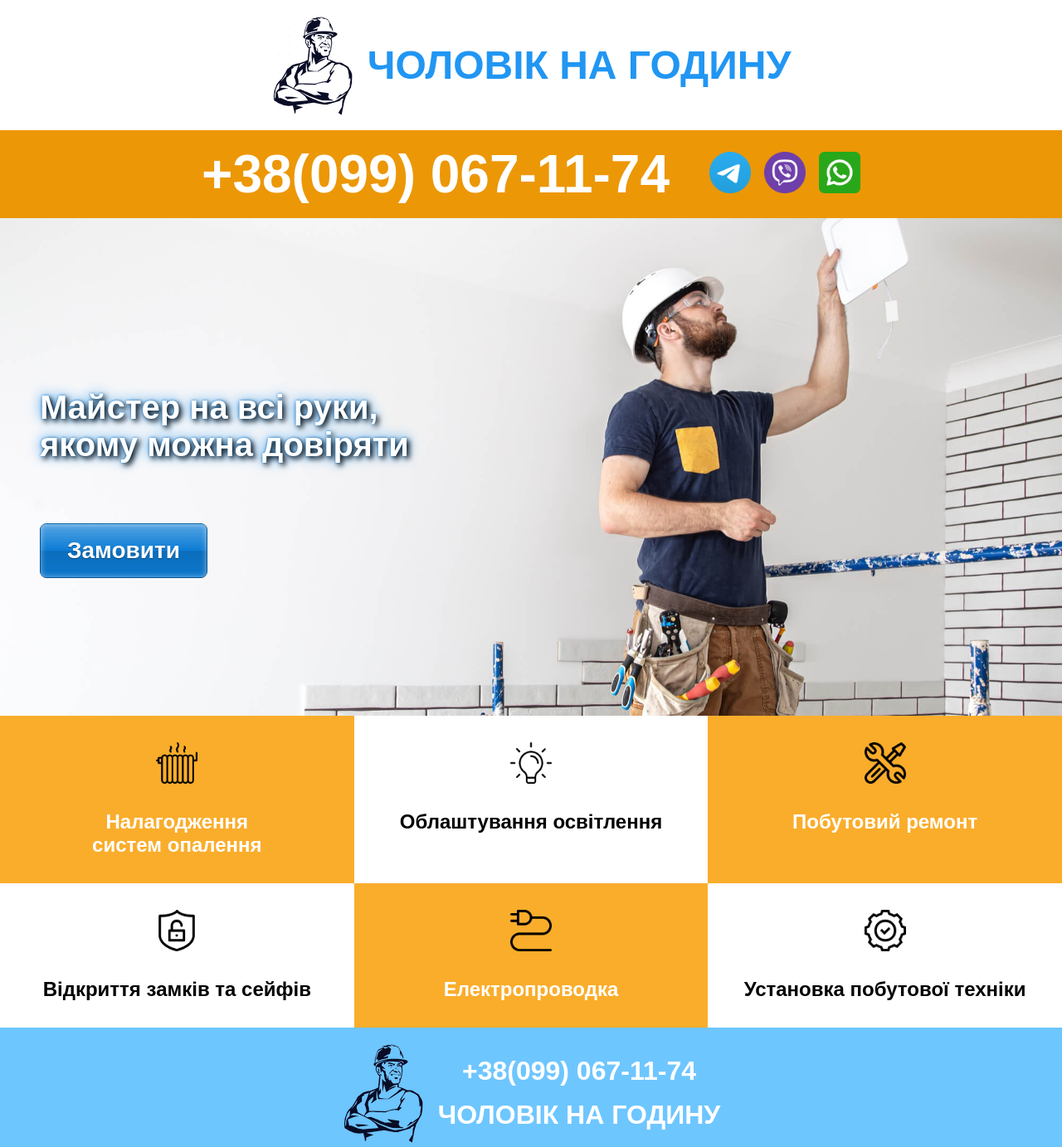
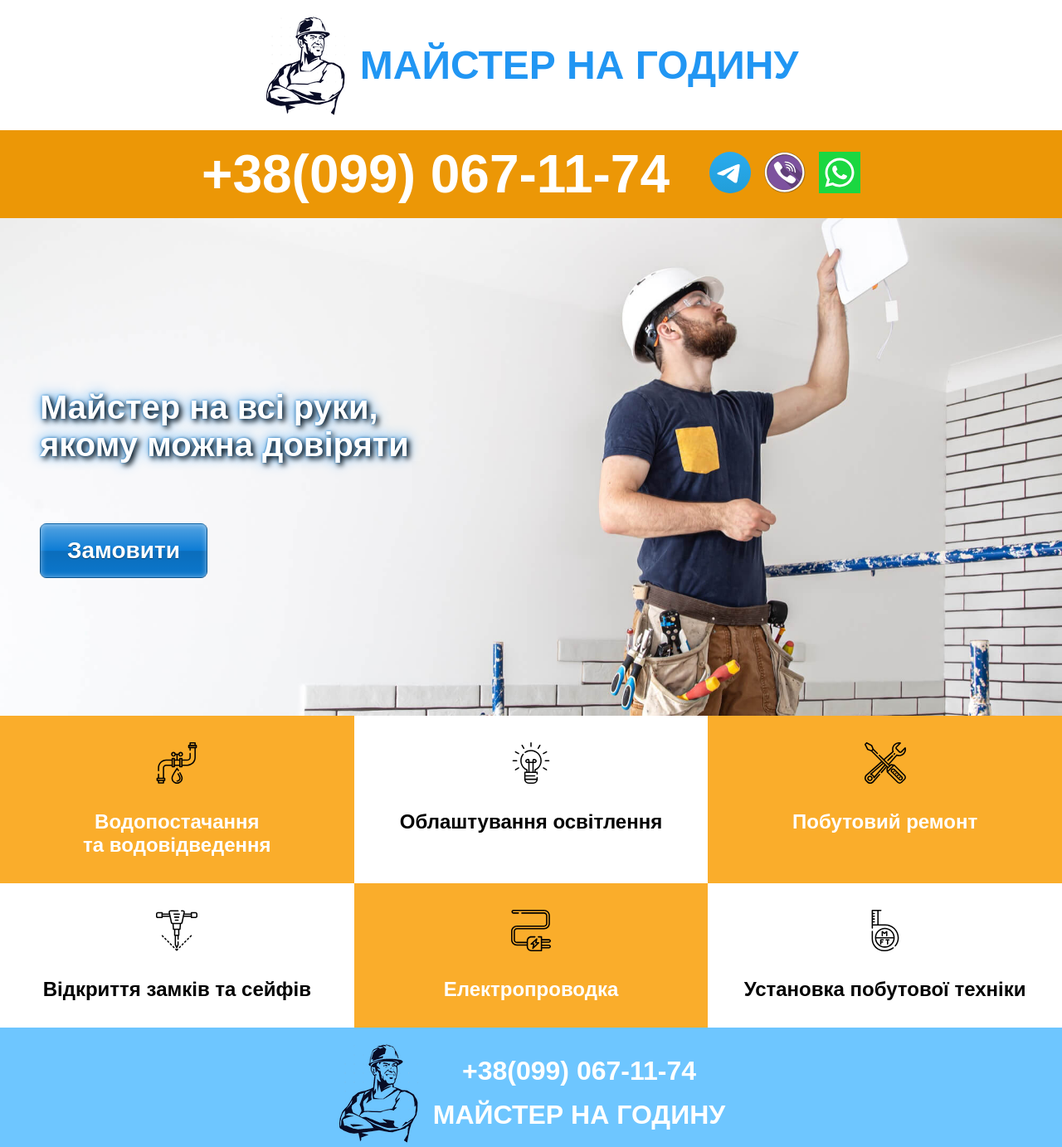
Before and after one commit to Miranna472/plumber, a website: page index.html in a window 1280 px wide. Shown: the whole page at 83% size. Drawn offline with Linux system fonts and the light colour scheme.

Commit message:
SVG icons instead of PNG

```diff
--- a/index.html
+++ b/index.html
@@ -19,17 +19,17 @@
     <header>
         <div class="logo-container">
             <img class="logo" src="./img/logo.webp" alt="logo">
-            <h1 class="title">ЧОЛОВІК НА ГОДИНУ</h1>
+            <h1 class="title">МАЙСТЕР НА ГОДИНУ</h1>
         </div>
         <div class="contacts">
             <h2 class="tel"><a href="tel:+380990671174">+38(099) 067-11-74</a></h2>
             <div class="social-links-container">
                 <a class="social-link" href="https://t.me/plumberxxx">
-                    <img class="icon" src="./img/telegram.png" alt="telegram"></a>
+                    <img class="icon" src="./img/telegram.svg" alt="telegram"></a>
                 <a class="social-link" href="viber://chat?number=%2B380990671174">
-                    <img class="icon" src="./img/viber.png" alt="viber"></a>
+                    <img class="icon" src="./img/viber.svg" alt="viber"></a>
                 <a class="social-link" href="https://wa.me/+380990671174">
-                    <img class="icon" src="./img/whatsapp.png" alt="whatsapp"></a>
+                    <img class="icon" src="./img/whatsapp.svg" alt="whatsapp"></a>
             </div>
         </div>
     </header>
@@ -47,27 +47,27 @@
          </div>
         <div class="cards-container">
             <div class="card">
-                <img class="icon" src="./img/heating.png" alt="heating">
-                <h2 class="title">Налагодження систем опалення</h2>
+                <img class="icon" src="./img/water-pipes.svg" alt="heating">
+                <h2 class="title">Водопостачання та водовідведення</h2>
             </div>
             <div class="card">
-                <img class="icon" src="./img/lighting.png" alt="lighting">
+                <img class="icon" src="./img/lighting.svg" alt="lighting">
                 <h2 class="title">Облаштування освітлення</h2>
             </div>
             <div class="card">
-                <img class="icon" src="./img/repair.png" alt="repair">
+                <img class="icon" src="./img/repair.svg" alt="repair">
                 <h2 class="title">Побутовий ремонт</h2>
             </div>
             <div class="card">
-                <img class="icon" src="./img/safety.png" alt="safety">
+                <img class="icon" src="./img/safety.svg" alt="safety">
                 <h2 class="title">Відкриття замків та сейфів</h2>
             </div>
             <div class="card">
-                <img class="icon" src="./img/wiring.png" alt="wiring">
+                <img class="icon" src="./img/wiring.svg" alt="wiring">
                 <h2 class="title">Електропроводка</h2>
             </div>
             <div class="card">
-                <img class="icon" src="./img/installation.png" alt="installation">
+                <img class="icon" src="./img/installation.svg" alt="installation">
                 <h2 class="title">Установка побутової техніки</h2>
             </div>
         </div>
@@ -78,7 +78,7 @@
             <div class="tel">
                 <a href="tel:+380990671174">+38(099) 067-11-74</a>
             </div>
-            <div class="title">ЧОЛОВІК НА ГОДИНУ</div>
+            <div class="title">МАЙСТЕР НА ГОДИНУ</div>
         </div>
     </footer>
 </body>
```
Also changed, not shown: img/heating.png (deleted), img/installation.png (deleted), img/installation.svg (added), img/lighting.png (deleted), img/lighting.svg (added), img/repair.png (deleted), img/repair.svg (added), img/safety.png (deleted), img/safety.svg (added), img/telegram.png (deleted), img/telegram.svg (added), img/viber.png (deleted), img/viber.svg (added), img/water-pipes.svg (added), 4 more files.
